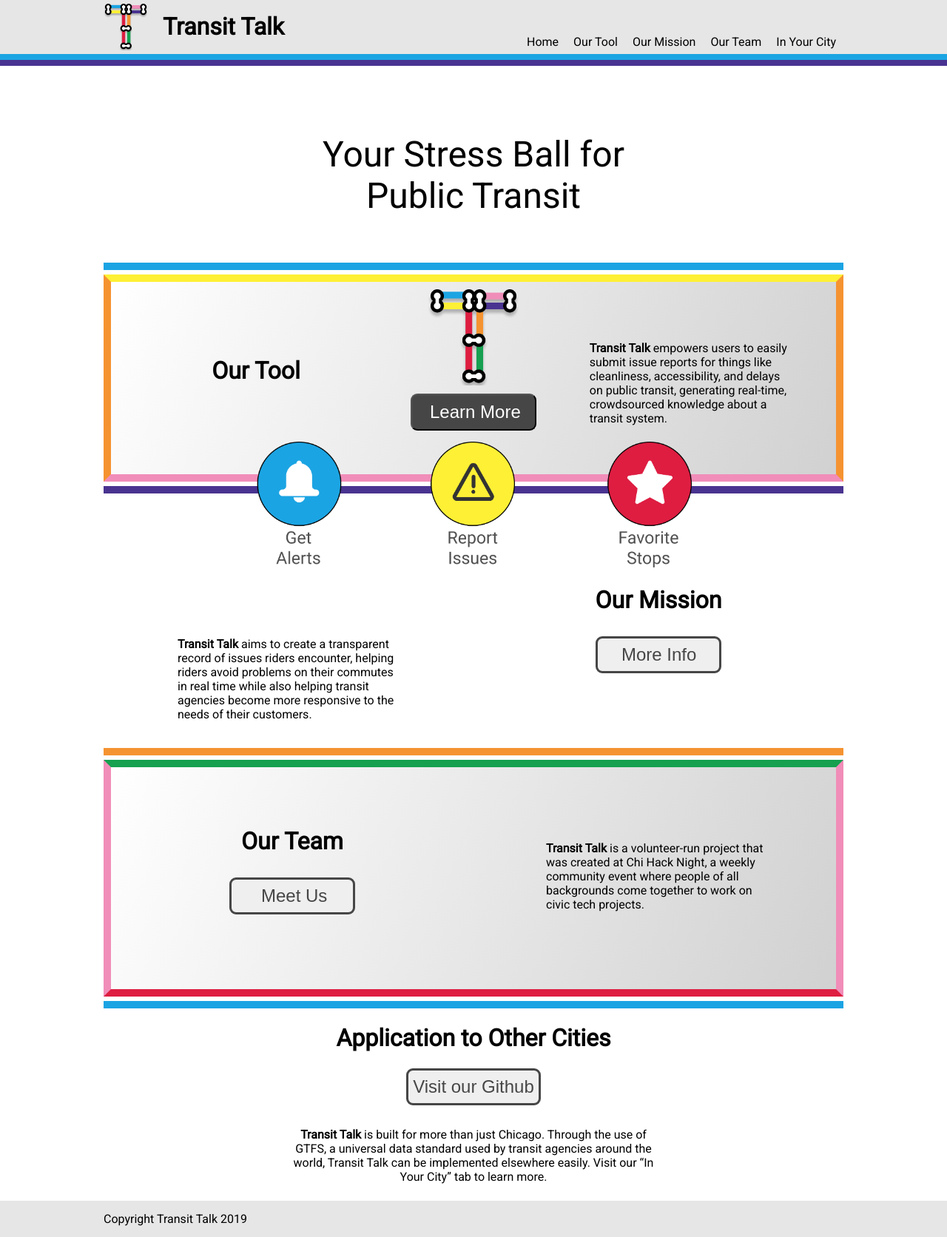
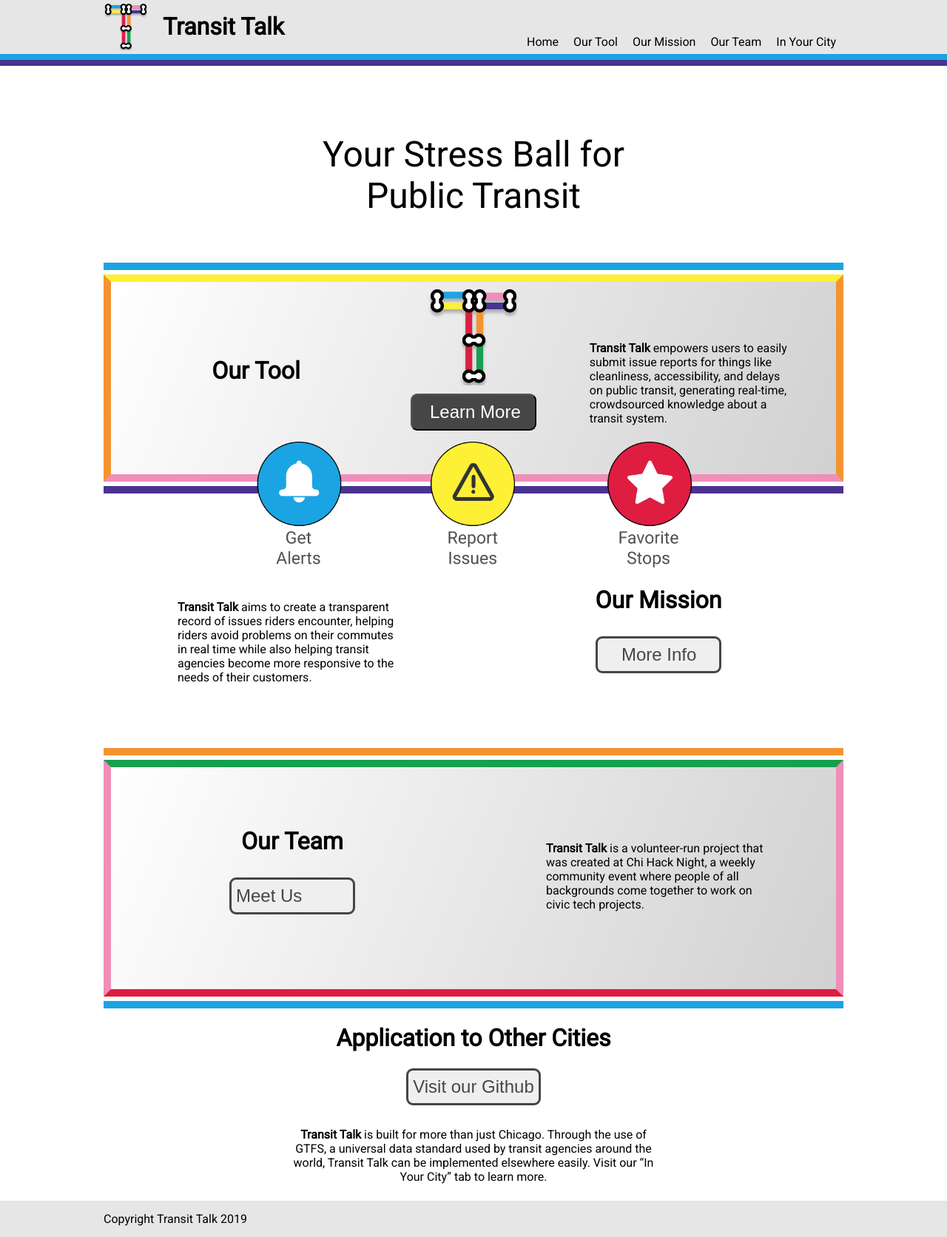
Before and after one commit to TransitTalk/CaravanTransit.github.io, a Jekyll site: the page built from index.html, in a window 1280 px wide. Shown: the whole page at 74% size. Built offline with Jekyll 4.4.1, drawn with Linux system fonts in a browser that asks for light colours.

```diff
--- a/_sass/main.scss
+++ b/_sass/main.scss
@@ -35,14 +35,14 @@
   display: flex;
   align-items: center;
   text-align: center;
-  ;
   border-radius: 9px;
   margin: 0 auto;
   margin-left: auto;
   margin-right: auto;
 }
+
 .btn:hover {
-    box-shadow: 4px 0px 4px rgba(0, 0, 0, 0.25), 0px 4px 4px rgba(0, 0, 0, 0.25);
+    box-shadow: 4px 0 4px rgba(0, 0, 0, 0.25), 0 4px 4px rgba(0, 0, 0, 0.25);
 }
 .btn-primary {
   background-color: #464646;
@@ -92,6 +92,7 @@
   @media only screen and (min-width: 600px) {
     display: flex;
   }
+
   background: linear-gradient(292.39deg, #D1D1D1 0%, rgba(231, 231, 231, 0) 100%);
   border-top: 10px solid #FEF035;
   border-bottom: 10px solid #F18DB9;
@@ -114,12 +115,14 @@
       height: 300px;
     }
   }
+
   .center-btn {
     .btn-learn {
       width: 170px;
       margin-top: 60px;
-      padding: 0px 0px 0px 24px;
+      padding: 0 0 0 24px;
     }
+
     margin: 0 auto;
     width: 20%;
     text-align: center;
@@ -135,26 +138,29 @@
       }
     }
   }
+
   .homepage-p-right {
     display: inline-block;
     height: 100px;
     width: 40%;
     float: right;
-    padding: 80px 0px;
+    padding: 80px 0;
     p {
       width: 70%;
       margin: auto;
     }
   }
+
   .homepage-p-center {
     display: inline-block;
     width: 60%;
     margin: auto;
     p {
       font-size: 20px;
-      padding: 30px 0px;
-      }
+      padding: 30px 0;
+    }
   }
+
   .tool-p-right {
     display: inline-block;
     height: 100px;
@@ -166,6 +172,7 @@
       padding-top: 90px;
     }
   }
+
   .mission-p-right {
     display: inline-block;
     height: 100px;
@@ -190,44 +197,51 @@
     margin-top: -70px;
   }
 }
+
 .section-2 {
   display: flex;
   border-bottom: 10px solid #F59331;
   margin-bottom: 6px;
   height: 240px;
+
   .h1-right {
     display: inline-block;
     width: 50%;
     float: right;
     text-align: center;
   }
+
   .center-text {
     width: 100%;
     text-align: center;
     margin: auto;
     font-size: 20px;
+
     p {
       width: 70%;
       margin: auto;
     }
   }
+
   .p-left {
     display: inline-block;
     height: 100px;
     float: left;
     width: 50%;
+
     p {
       width: 60%;
       margin: auto;
-      margin-top: 90px;
+      margin-top: 40px;
     }
   }
 
   .btn-mission {
     width: 170px;
     margin-top: 30px;
-    padding: 0px 0px 0px 32px;
+    padding: 0 0 0 32px;
   }
+
   .btn-div {
     width: 100%;
     .btn-github {
@@ -235,6 +249,7 @@
     }
   }
 }
+
 .section-3 {
   display: flex;
   background: linear-gradient(292.39deg, #D1D1D1 0%, rgba(231, 231, 231, 0) 100%);
@@ -244,39 +259,46 @@
   border-right: 10px solid #F18DB9;
   margin-bottom: 6px;
   height: 300px;
+
   .h1-left {
     display: inline-block;
     width: 50%;
     padding-top: 60px;
     text-align: center;
   }
+
   .p-left {
     display: inline-block;
     height: 100px;
     float: left;
     width: 50%;
+
     p {
       width: 60%;
       margin: auto;
       padding-top: 100px;
     }
   }
+
   .p-right {
     display: inline-block;
     height: 100px;
     float: right;
     width: 50%;
+
     p {
       padding-top: 100px;
       width: 60%;
       margin: auto;
     }
+
     img {
       height: 320px;
       margin-left: 90px;
       margin-top: -7px;
     }
   }
+
   .center-text {
     width: 31%;
     text-align: center;
@@ -286,7 +308,7 @@
   .btn-team {
     width: 170px;
     margin-top: 30px;
-    padding: 0px 0px 0px 40px;
+    padding: 0 0 0 40;
   }
 }
 
@@ -295,22 +317,20 @@
   height: 260px;
   text-align: center;
   margin: auto;
+  .p-center {
+    text-align: center;
+    margin: auto;
+    font-size: 20px;
+    padding: 50px 0 100px 0;
+  }
   p {
     width: 50%;
     margin: auto;
     padding-top: 30px;
   }
-
-  .p-center {
-    text-align: center;
-    margin: auto;
-    font-size: 20px;
-    padding: 50px 0px 100px 0px;
-  }
 }
 
-
 *:focus {
-    outline: none;
-    box-shadow: 0px 0px 0px 3px $orange;
+  outline: none;
+  box-shadow: 0 0 0 3 $orange;
 }
```
